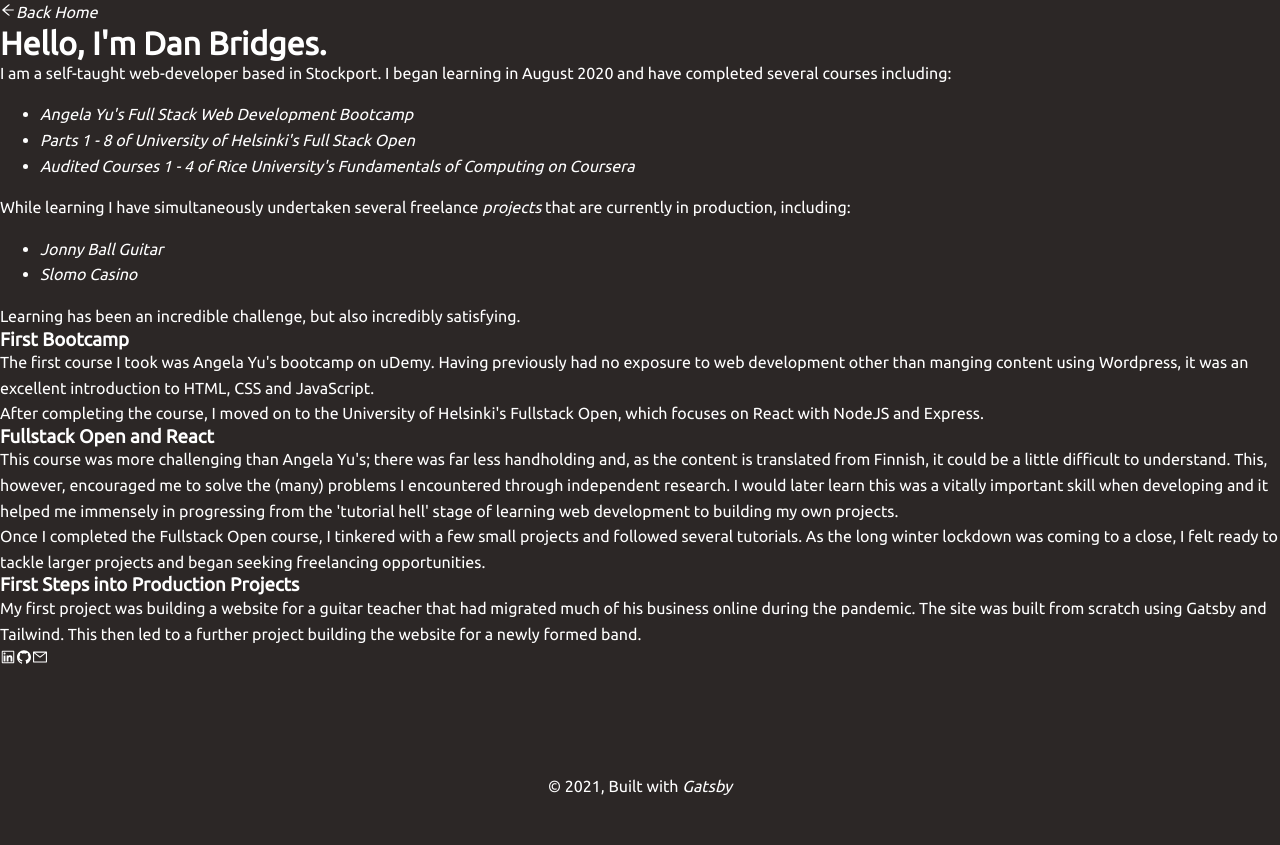
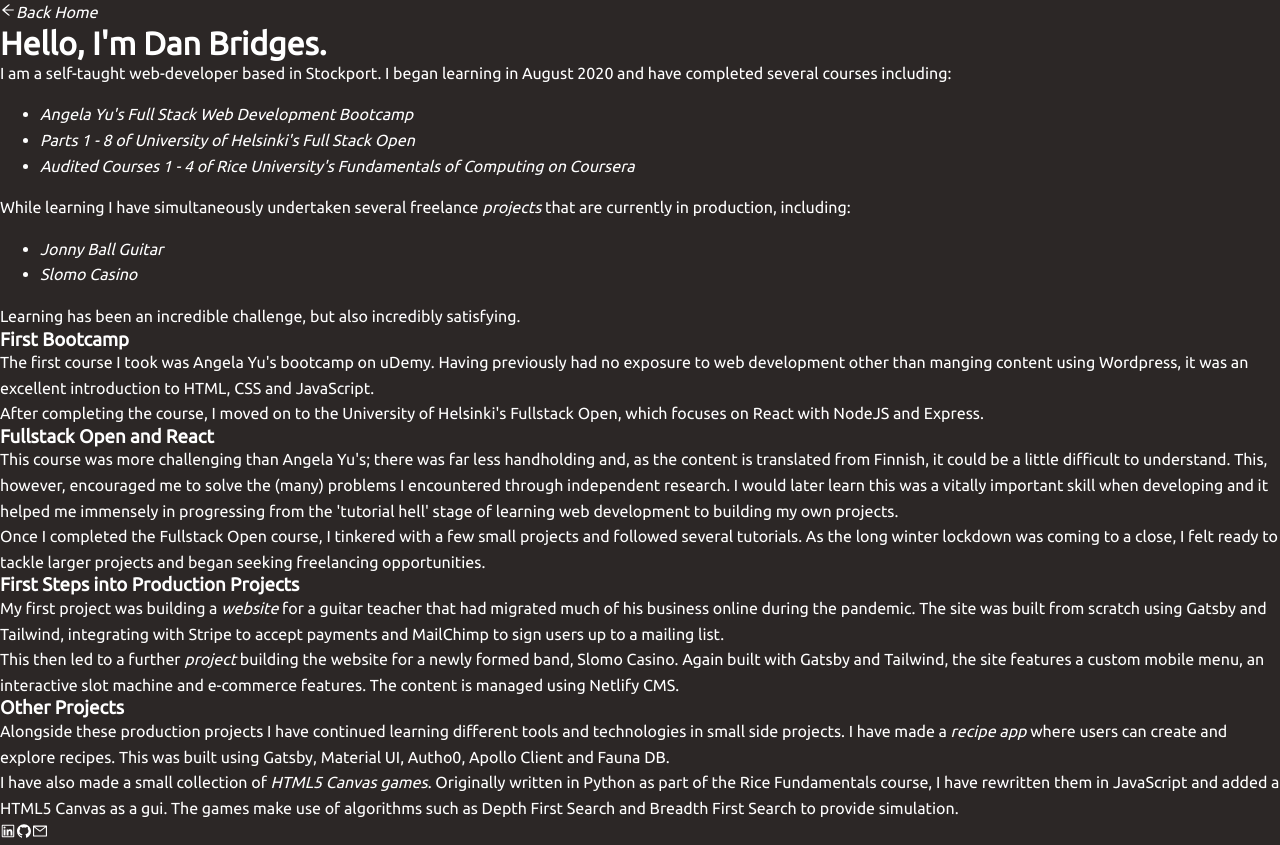
Before and after one commit to danbb1/portfolio, a Gatsby site: page /about/ in a window 1280 px wide. Shown: the top 845 px of the page. Before the commit the page ends 807 px from the top, so only its background shows below. Built offline with nearby package versions, Linux system fonts and the light colour scheme; Gatsby itself is replaced by a stand-in of ours.

Commit message:
update copy

```diff
--- a/src/data/about.mdx
+++ b/src/data/about.mdx
@@ -10,8 +10,8 @@
 
 While learning I have simultaneously undertaken several freelance <Link to="/#projects-anchor">projects</Link> that are currently in production, including:
 
-- [Jonny Ball Guitar](http://www.jonnyballguitar.com)
-- [Slomo Casino](http://www.slomocasino.com)
+- [Jonny Ball Guitar](https://www.jonnyballguitar.com)
+- [Slomo Casino](https://www.slomocasino.com)
 
 Learning has been an incredible challenge, but also incredibly satisfying.
 
@@ -29,4 +29,12 @@
 
 ### First Steps into Production Projects
 
-My first project was building a website for a guitar teacher that had migrated much of his business online during the pandemic. The site was built from scratch using Gatsby and Tailwind. This then led to a further project building the website for a newly formed band.
+My first project was building a [website](https://www.jonnyballguitar.com) for a guitar teacher that had migrated much of his business online during the pandemic. The site was built from scratch using Gatsby and Tailwind, integrating with Stripe to accept payments and MailChimp to sign users up to a mailing list.
+
+This then led to a further [project](https://www.slomocasino.com) building the website for a newly formed band, Slomo Casino. Again built with Gatsby and Tailwind, the site features a custom mobile menu, an interactive slot machine and e-commerce features. The content is managed using Netlify CMS.
+
+### Other Projects
+
+Alongside these production projects I have continued learning different tools and technologies in small side projects. I have made a [recipe app](https://modest-curie-b92a14.netlify.app/) where users can create and explore recipes. This was built using Gatsby, Material UI, Autho0, Apollo Client and Fauna DB.
+
+I have also made a small collection of [HTML5 Canvas games](https://determined-sinoussi-d144ea.netlify.app/). Originally written in Python as part of the Rice Fundamentals course, I have rewritten them in JavaScript and added a HTML5 Canvas as a gui. The games make use of algorithms such as Depth First Search and Breadth First Search to provide simulation.
```
